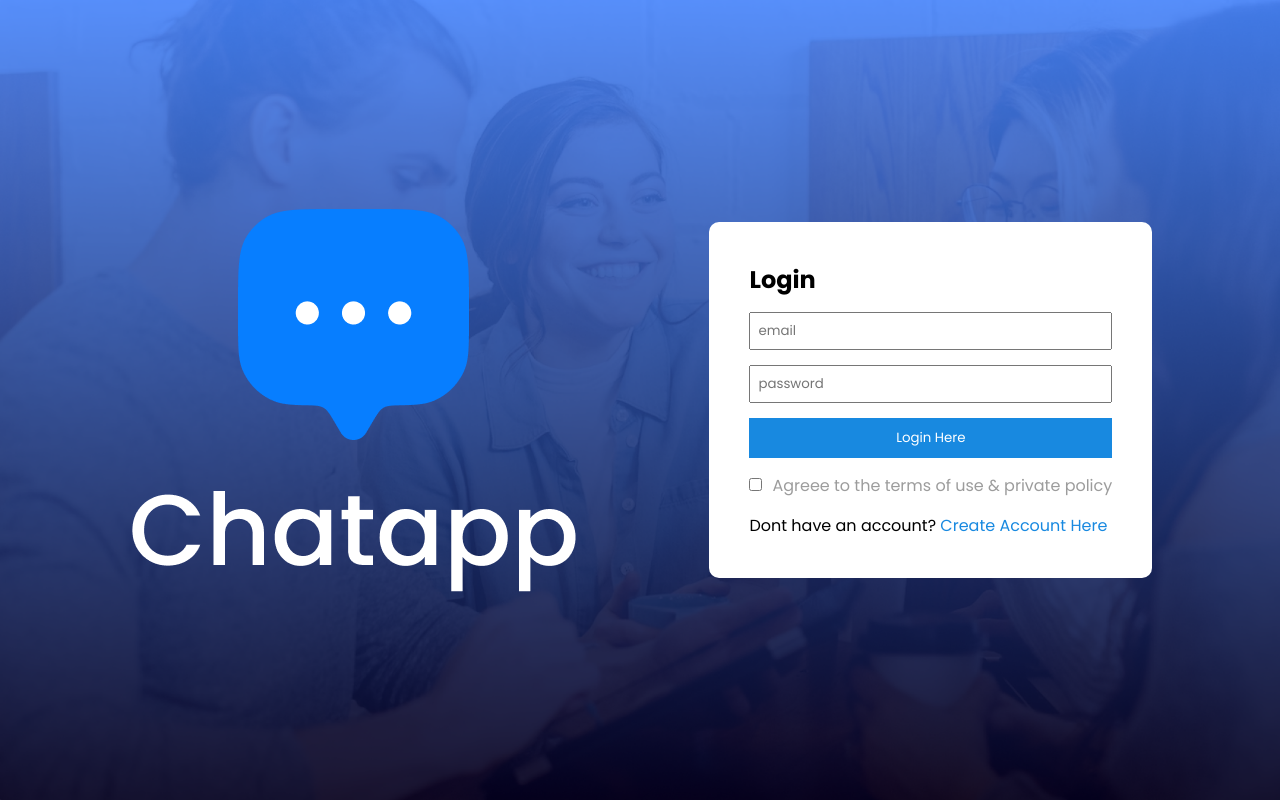
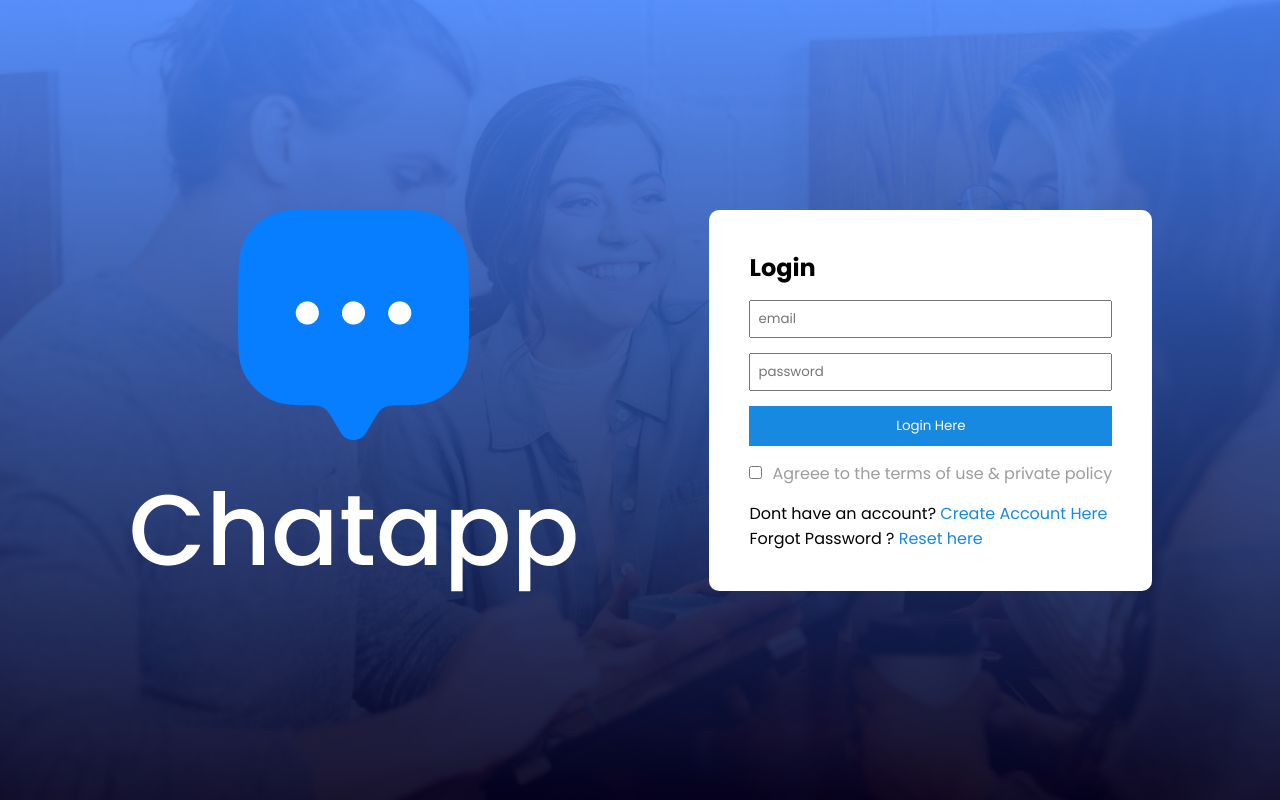
Before and after one commit to HOEVID/RealTime-Chat-App, a React (Vite) app: page / in a window 1280 px wide. Both pictures are taken after a click on the element "Login Here". Built offline with nearby package versions, Linux system fonts and the light colour scheme; no server answers.

Commit message:
reset pass frontend working

```diff
--- a/src/pages/Login/Login.jsx
+++ b/src/pages/Login/Login.jsx
@@ -1,7 +1,7 @@
 import {React,useState} from 'react'
 import './Login.css'
 import assets from '../../assets/assets.js'
-import { signup , login } from '../../config/firebase.js'
+import { signup , login, resetPass } from '../../config/firebase.js'
 const Login = () => {
 
     const [currState ,setCurrState] = useState("Sign up")
@@ -46,6 +46,11 @@ const Login = () => {
                  :
                  <p className='login-toggle'>Dont have an account? <span onClick={()=>setCurrState("Sign up")}>Create Account Here</span></p>
                 }
+                {
+                  currState==="Login" ?
+                  <p className='login-toggle'>Forgot Password ? <span onClick={()=>resetPass(email)}>Reset here</span></p>
+                  : null
+                }
 
 
             </div>
```
Also changed, not shown: src/config/firebase.js (+4 -3 lines).
